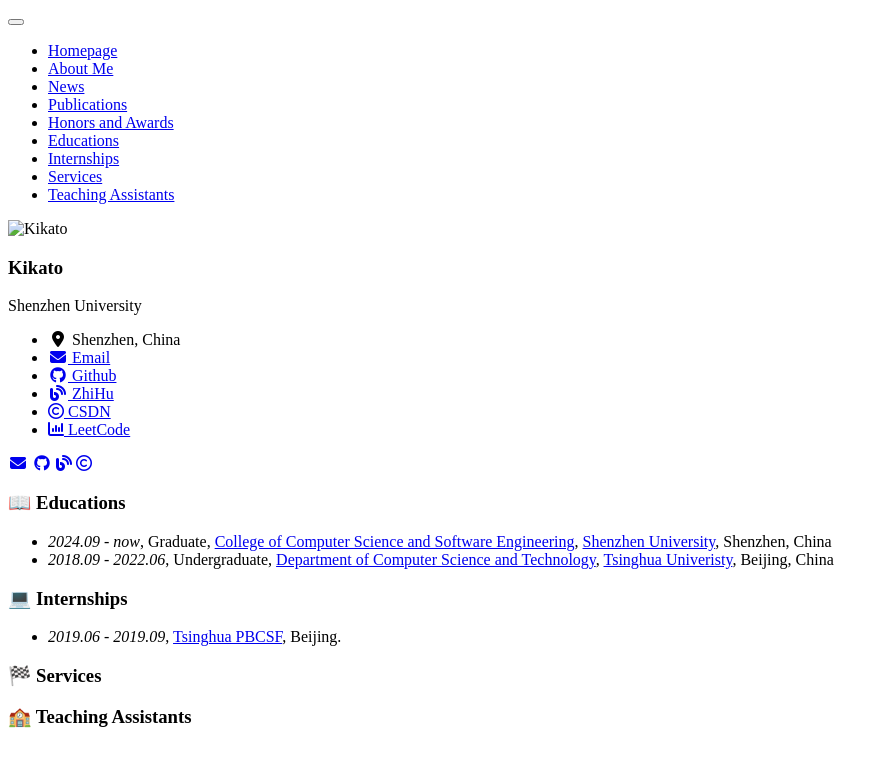
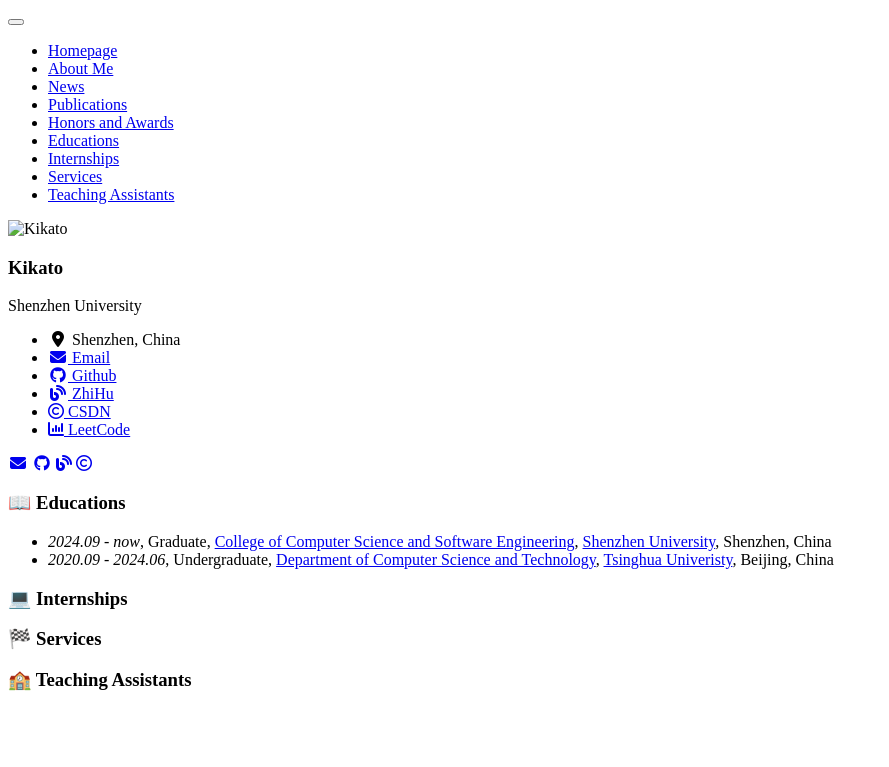
Before and after one commit to kikato2022/kikato2022.github.io, a Jekyll site: the page built from _pages/includes/others.md, in a window 1280 px wide. Shown: the top 767 px of the page, without its empty margins (0-889 px from the left). Built offline with Jekyll 4.4.1, drawn with Linux system fonts in a browser that asks for light colours; nearby versions of some CDN libraries; our own code applies the rules of GitHub Pages for plain Markdown files.

Commit message:
Update others.md

```diff
--- a/_pages/includes/others.md
+++ b/_pages/includes/others.md
@@ -1,9 +1,9 @@
 # 📖 Educations
 - *2024.09 - now*, Graduate, [College of Computer Science and Software Engineering](https://csse.szu.edu.cn/), [Shenzhen University](https://en.szu.edu.cn/), Shenzhen, China
-- *2018.09 - 2022.06*, Undergraduate, [Department of Computer Science and Technology](https://www.cs.tsinghua.edu.cn/), [Tsinghua Univeristy](https://www.tsinghua.edu.cn/), Beijing, China
+- *2020.09 - 2024.06*, Undergraduate, [Department of Computer Science and Technology](https://www.cs.tsinghua.edu.cn/), [Tsinghua Univeristy](https://www.tsinghua.edu.cn/), Beijing, China
 
 # 💻 Internships
-- *2019.06 - 2019.09*, [Tsinghua PBCSF](https://www.pbcsf.tsinghua.edu.cn/index.htm), Beijing.
+
 
 # 🏁 Services
 
```
